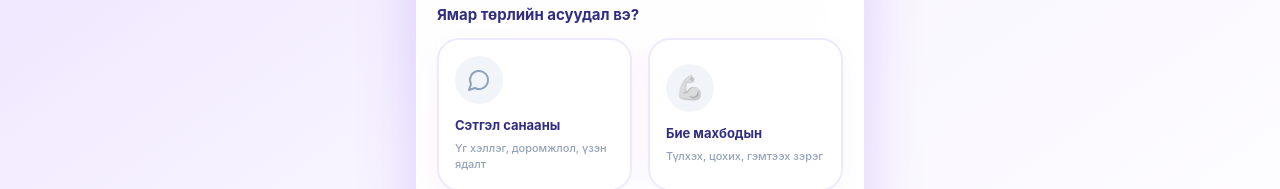
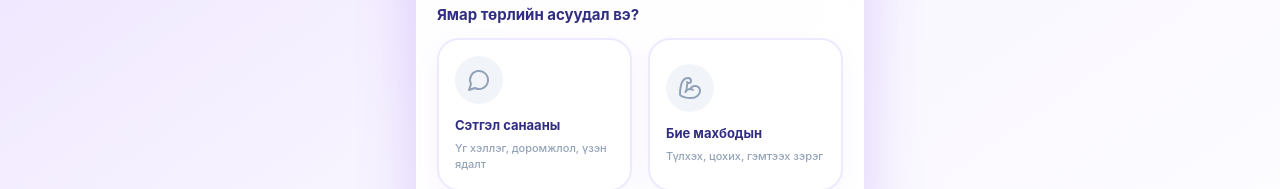
Before and after one commit to B231940002/Hackathon, a React (Vite) app in the folder Frontend/: page /report in a window 1280 px wide. Shown: the part 419-608 px from the top of the page. Built offline with nearby package versions, Linux system fonts and the light colour scheme.

Commit message:
report deer emoji-g zasav

```diff
--- a/Frontend/src/app/pages/ReportForm1.tsx
+++ b/Frontend/src/app/pages/ReportForm1.tsx
@@ -12,7 +12,8 @@ import {
   Heart,
   Wind,
   Star,
-  CheckCircle
+  CheckCircle,
+  BicepsFlexed // Булчингийн icon-ийг энд импортолсон
 } from 'lucide-react';
 import { motion } from 'motion/react';
 
@@ -359,8 +360,8 @@ export default function ReportForm() {
                     <div className={`w-12 h-12 rounded-full flex items-center justify-center mb-3 transition-colors ${
                       type === 'physical' ? 'bg-orange-500 shadow-md shadow-orange-200' : 'bg-slate-100'
                     }`}>
-                      {/* Zap icon байсныг устгаад 💪 эможигоор сольсон */}
-                      <span className={`text-[24px] ${type === 'physical' ? '' : 'grayscale opacity-60'}`}>💪</span>
+                      {/* BicepsFlexed цэвэрхэн icon ашигласан */}
+                      <BicepsFlexed className={type === 'physical' ? 'text-white' : 'text-slate-400'} size={24} />
                     </div>
                     <h3 className={`font-bold text-[13px] transition-colors ${type === 'physical' ? 'text-orange-700' : 'text-[#312E81]'}`}>Бие махбодын</h3>
                     <p className="text-[#94A3B8] text-[11px] mt-1">Түлхэх, цохих, гэмтээх зэрэг</p>
```
